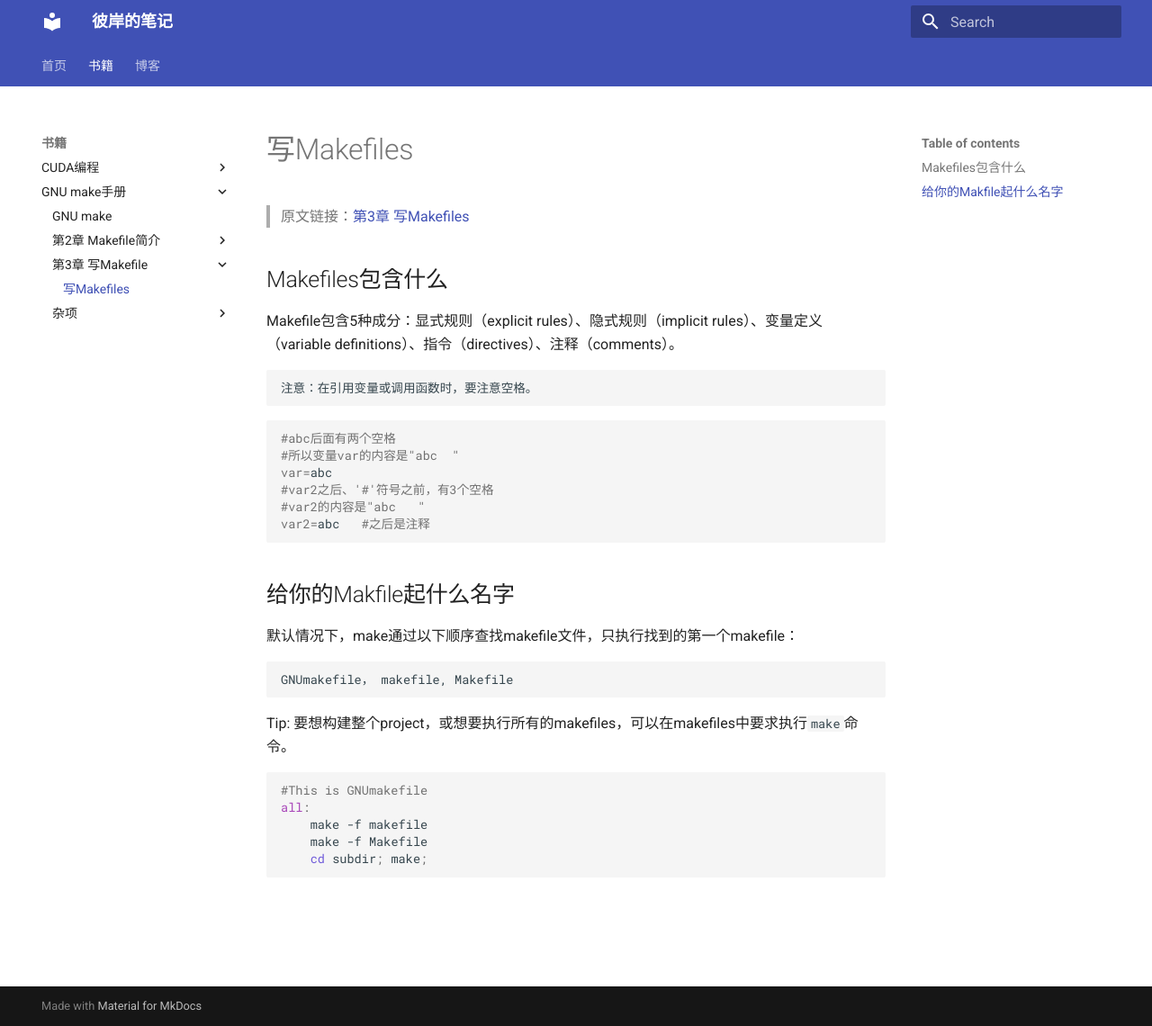
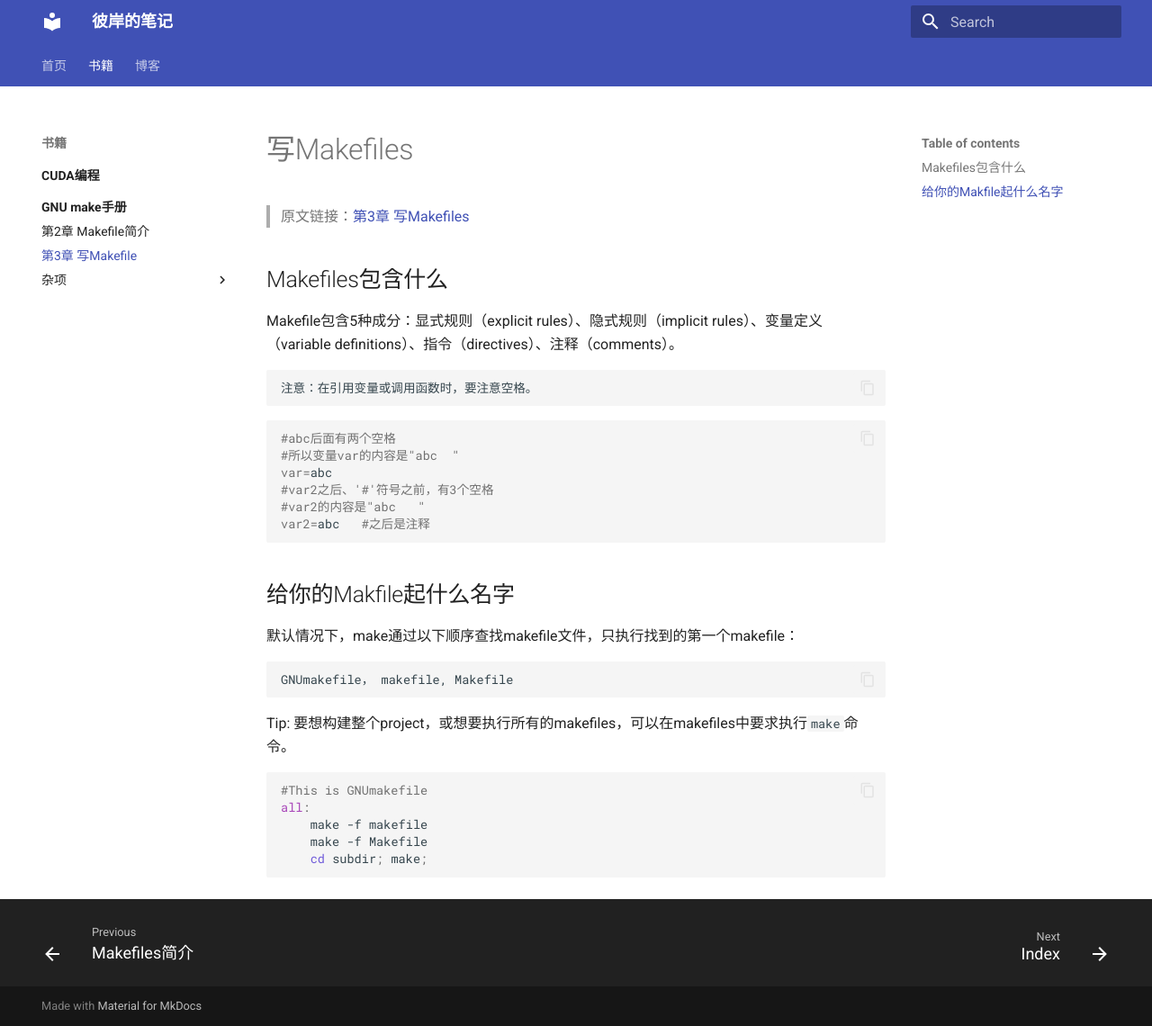
Before and after one commit to bi-an/learning_books, an MkDocs documentation site: the page built from docs/book_notes/GNU_make/writing_makefiles/index.md, in a window 1280 px wide and 1140 px high. Shown: the whole window at 90% size. Built offline with MkDocs 1.6.1 and Material for MkDocs 9.7.7, drawn with Linux system fonts in a browser that asks for light colours.

Commit message:
Update mkdocs.yml

```diff
--- a/mkdocs.yml
+++ b/mkdocs.yml
@@ -3,7 +3,30 @@
 theme:
   name: material
   features:
+    - announce.dismiss
+    - content.action.edit
+    - content.action.view
+    - content.code.annotate
+    - content.code.copy
+    # - content.code.select
+    # - content.tabs.link
+    - content.tooltips
+    # - header.autohide
+    # - navigation.expand
+    - navigation.footer
+    - navigation.indexes
+    # - navigation.instant
+    # - navigation.prune
+    - navigation.sections
     - navigation.tabs
+    # - navigation.tabs.sticky
+    - navigation.top
+    - navigation.tracking
+    - search.highlight
+    - search.share
+    - search.suggest
+    - toc.follow
+    # - toc.integrate
 
 # Extensions
 markdown_extensions:
```
